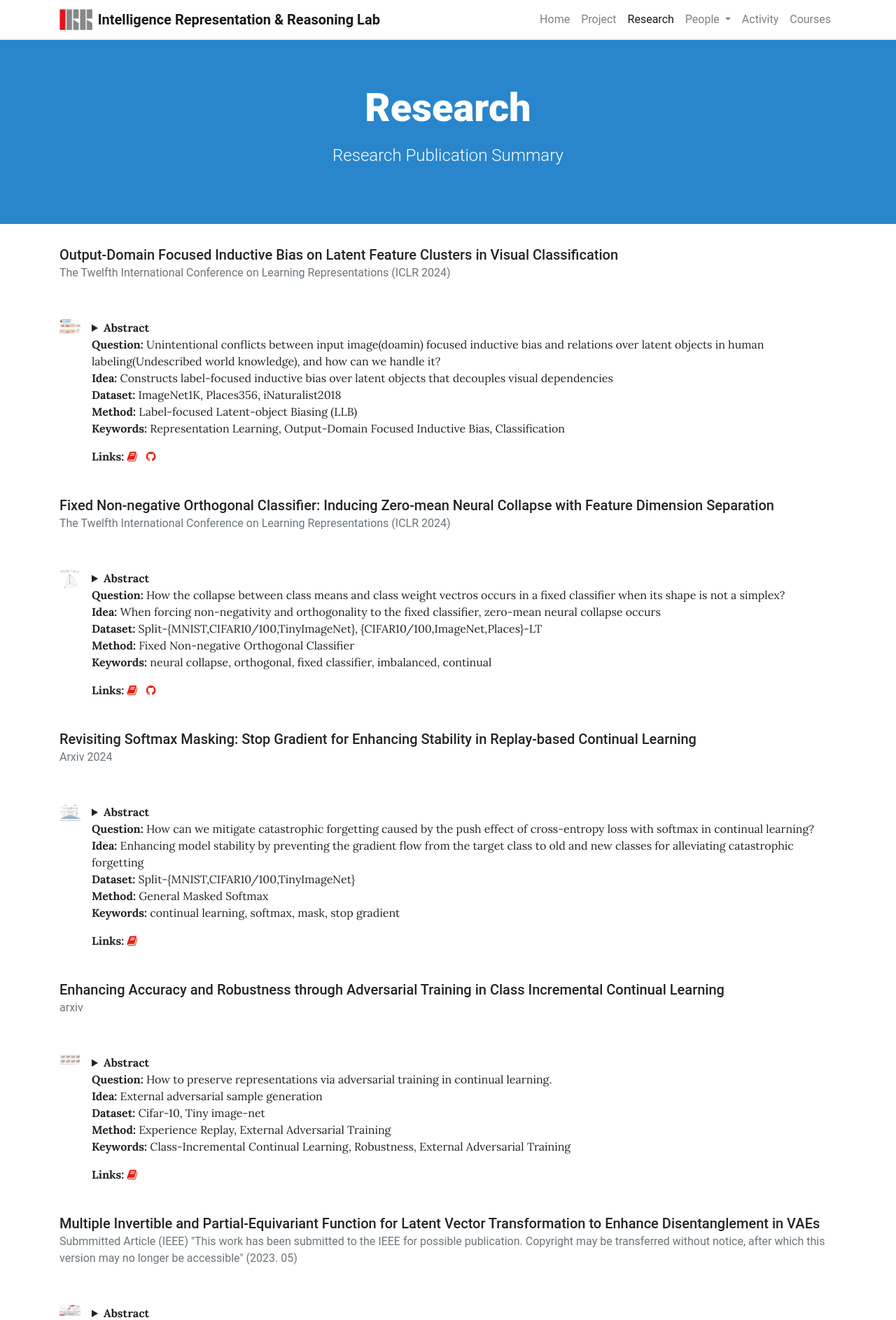
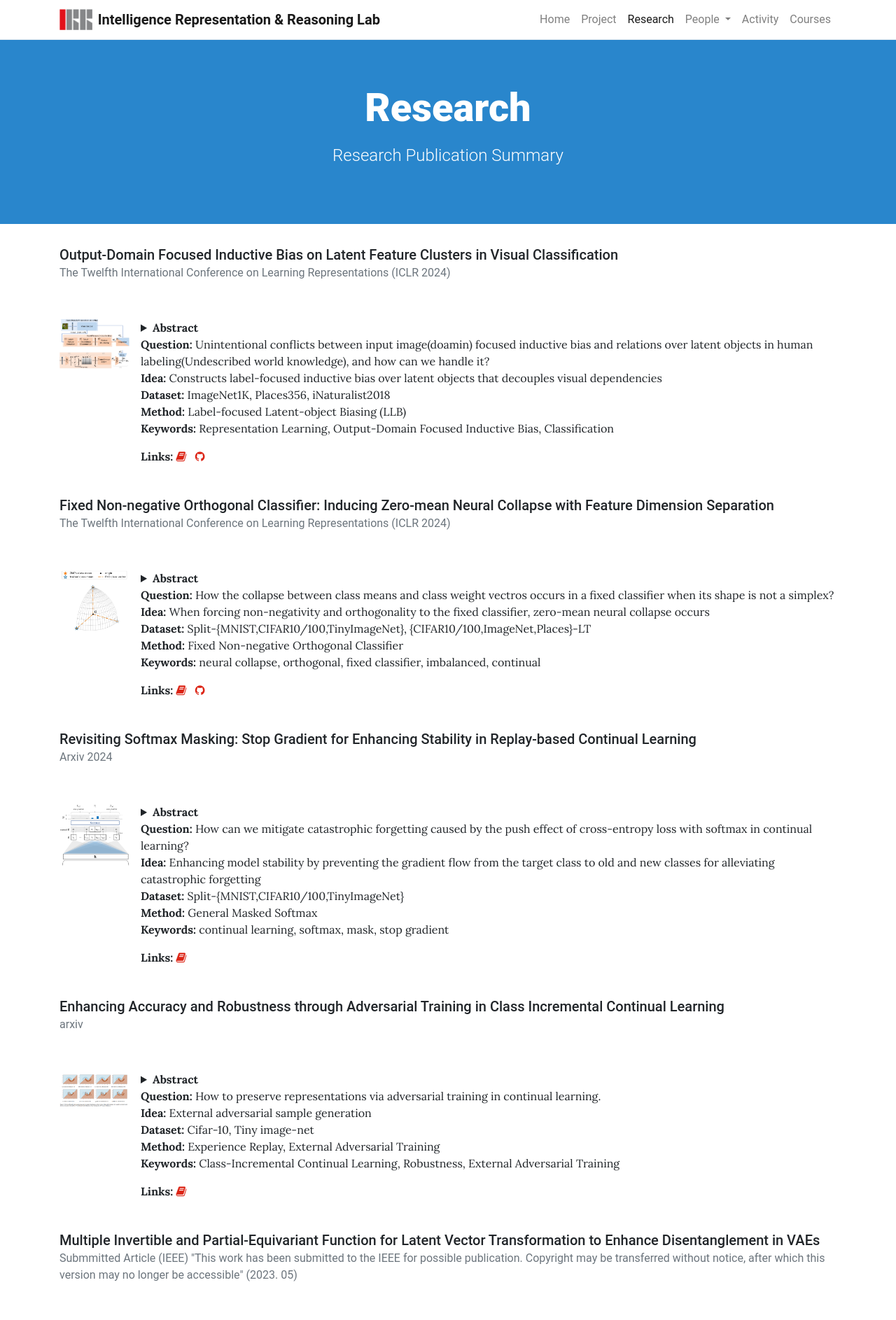
Before and after one commit to irrlab/irrlab.github.io, a Jekyll site: the page built from pages/research.md, in a window 1280 px wide. Shown: the top 1886 px of the page at 70% size. Built offline with Jekyll 4.4.1, drawn with Linux system fonts in a browser that asks for light colours.

Commit message:
img flex

```diff
--- a/_layouts/research.html
+++ b/_layouts/research.html
@@ -16,7 +16,7 @@ description: Template for publications
   </h5>
 
   <div class="media publication-paper">
-    <img class="mr-3" width=30vw src="{{ publication.image | relative_url }}">
+    <img class="mr-3" width=100vw src="{{ publication.image | relative_url }}">
     <div class="media-body">
       <ul class="list-inline">
         {{ publication.description | markdownify }}
```
